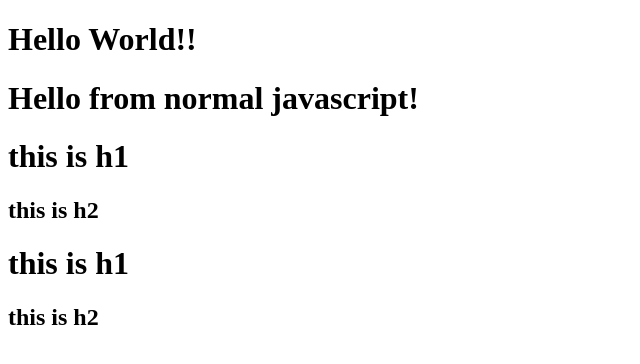
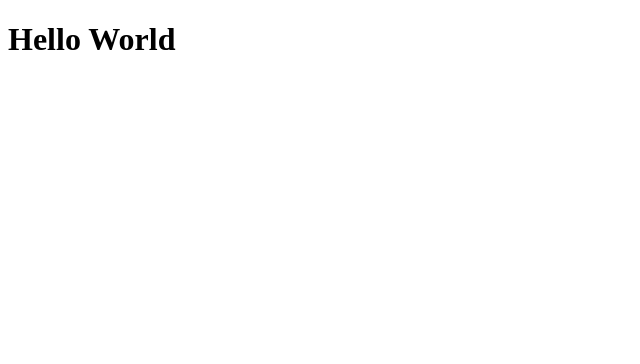
Before and after one commit to SumanKumarChava/ReactJS-Practice, a React (Vite) app: page / in a window 1280 px wide. Shown: the top 364 px of the page, without its empty margins (0-640 px from the left). Built offline with nearby package versions, Linux system fonts and the light colour scheme.

Commit message:
Added Jsx stuff

```diff
--- a/App.js
+++ b/App.js
@@ -17,13 +17,8 @@ Creating the above structure using react js
 */
 
 
-const parent = React.createElement("div",{id:"parent"},
-[
-    React.createElement("div",{id:"section1"}, [React.createElement("h1",{},"this is h1"),React.createElement("h2",{},"this is h2")]),
-    React.createElement("div",{id:"section2"}, [React.createElement("h1",{},"this is h1"),React.createElement("h2",{},"this is h2")])
-]);
+var heading = <h1>Hello World</h1>;
+console.log(heading);
 
-
-const root = ReactDOM.createRoot(document.getElementById("div2"));
-console.log(root);
-root.render(parent);
+const root = ReactDOM.createRoot(document.getElementById("root"));
+root.render(heading);
--- a/index.html
+++ b/index.html
@@ -7,21 +7,9 @@
     <title>React JS Practice</title>
 </head>
 <body>
-    <h1>Hello World!!</h1>
-    <div id="div1">
+    <div id="root">
 
     </div>
-    <div id="div2">
-
-    </div>
-
-    <script>
-        const headingElement = document.createElement("h1");
-        headingElement.innerHTML = "Hello from normal javascript!"
-
-        const div = document.getElementById("div1");
-        div.appendChild(headingElement);
-    </script>
     <script type="module" src="./App.js">
 
     </script>
```
Also changed, not shown: 1 other file (tests, documents, lock files or other folders).
